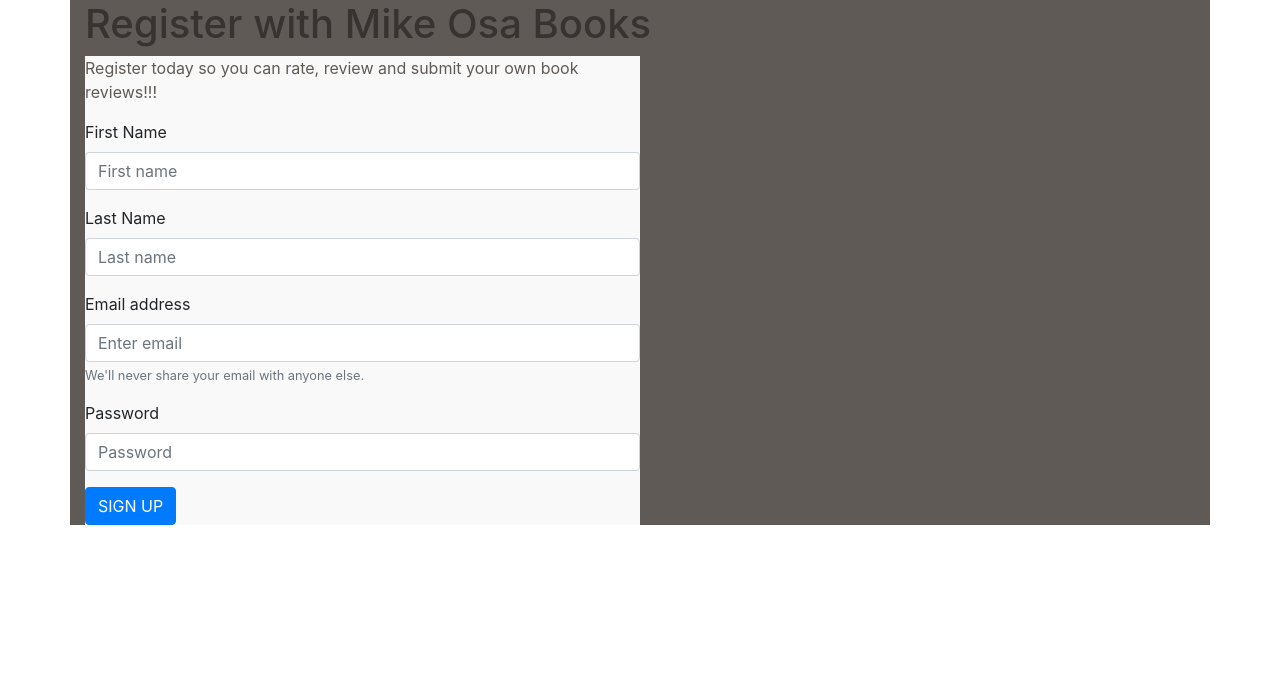
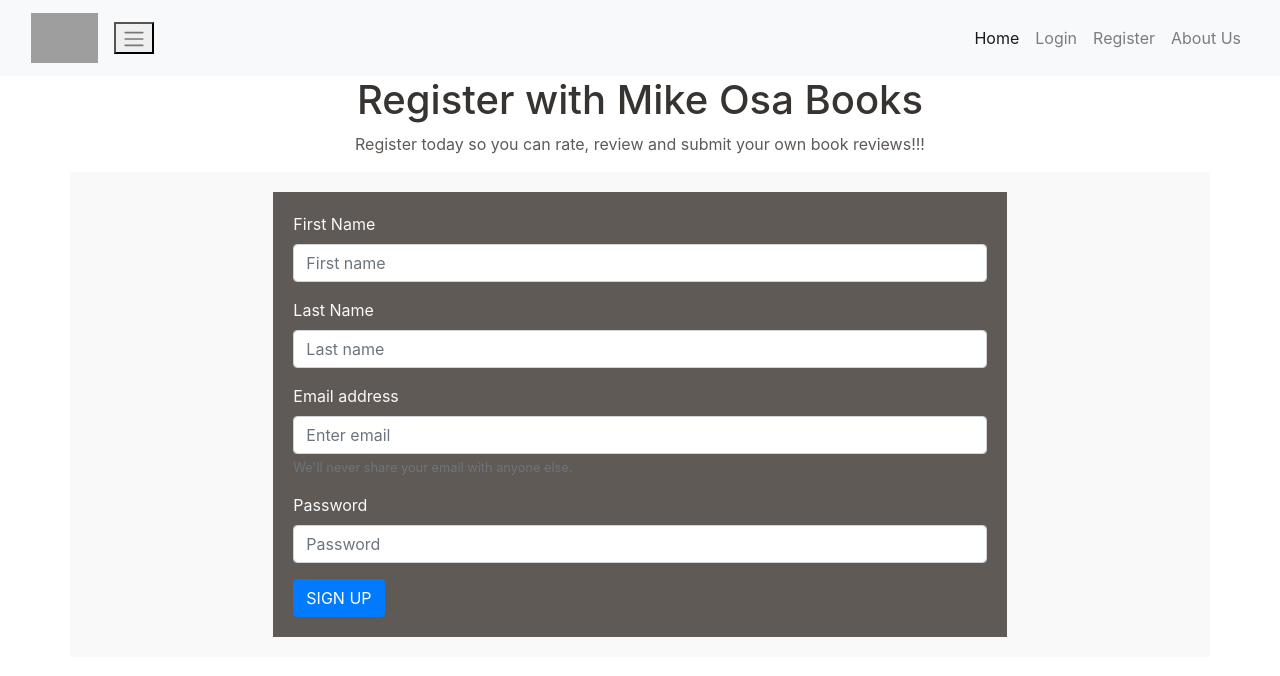
Before and after one commit to MikeOsa123/cs50_Web_Projects, a Flask app: page /register in a window 1280 px wide. Shown: the top 676 px of the page. Run offline with Flask 2, Linux system fonts and the light colour scheme; some libraries are stand-ins or nearby versions; grey boxes are pictures that could not be loaded.

Commit message:
Redesigned register and index page, styling is complete for index page. Added images for carousel, changed layout template

```diff
--- a/project1/static/styles/main.css
+++ b/project1/static/styles/main.css
@@ -1,14 +1,32 @@
+@import url('https://fonts.googleapis.com/css?family=Poppins:400,500,700');
+
 h1 {
-  color: #373331; }
+  color: #373331;
+  text-align: center;
+ }
+
+ .display-2 {
+  color: #faf9f9;
+ }
 
 p {
-  color: #605a56; }
+  color: #605a56;
+  text-align: center;
+}
 
 .container {
-  background-color: #605a56; }
+  background-color: #faf9f9; }
 
-.registerBox {
-  background-color: #faf9f9;
-  width: 50%; }
+.regbox {
+  background-color: #605a56;
+  width: 100%;
+}
 
+label {
+  color: #faf9f9;
+}
+
+.row, .regbox{
+  padding: 20px;
+}
 /*# sourceMappingURL=main.css.map */
--- a/project1/templates/layout.html
+++ b/project1/templates/layout.html
@@ -4,15 +4,39 @@
         <title>{% block title %}{% endblock %}</title>
         <link rel="stylesheet" href="https://stackpath.bootstrapcdn.com/bootstrap/4.1.3/css/bootstrap.min.css" integrity="sha384-MCw98/SFnGE8fJT3GXwEOngsV7Zt27NXFoaoApmYm81iuXoPkFOJwJ8ERdknLPMO" crossorigin="anonymous">
         <link rel= "stylesheet" type= "text/css" href= "{{ url_for('static',filename='styles/main.css') }}">
+        <script src="https://use.fontawesome.com/releases/v5.0.8/js/all.js"></script>
+        <script src="https://ajax.googleapis.com/ajax/libs/jquery/3.3.1/jquery.min.js"></script>
+	    <script src="https://cdnjs.cloudflare.com/ajax/libs/popper.js/1.12.9/umd/popper.min.js"></script>
+	    <script src="https://maxcdn.bootstrapcdn.com/bootstrap/4.0.0/js/bootstrap.min.js"></script>
     </head>
     <body>
-        <div class="container">
+    <nav class="navbar navbar-expand-md navbar-light bg-light sticky-top">
+        <div class="container-fluid">
+            <a class="navbar-brand" href="{{ url_for('index') }}"><img src="https://ubisafe.org/images/book-vector-emblem-5.png" alt="" height="50"></a>
+            <button class="navbar-toggle" type="button" data-toggle="collapse" data-target="#navbarResponsive">
+                <span class="navbar-toggler-icon"></span>
+            </button>
+            <div class="collapse navbar-collapse" id="navbarResponsive">
+                <ul class="navbar-nav ml-auto">
+                    <li class="nav-item active">
+                        <a href="{{ url_for('index') }}" class="nav-link">Home</a>
+                    </li>
+                    <li class="nav-item">
+                            <a href="{{ url_for('login') }}" class="nav-link">Login</a>
+                    </li>
+                    <li class="nav-item">
+                            <a href="{{ url_for('register') }}" class="nav-link">Register</a>
+                    </li>
+                    <li class="nav-item">
+                            <a href="#" class="nav-link">About Us</a>
+                    </li>
+                </ul>
+            </div>
+        </div>
+    </nav>
                 <h1>{% block heading %}{% endblock %}</h1>
 
                 {% block body %}
                 {% endblock %}
-
-        </div>
-
     </body>
 </html>
--- a/project1/templates/register.html
+++ b/project1/templates/register.html
@@ -13,6 +13,10 @@
         <p>
                 Register today so you can rate, review and submit your own book reviews!!!
         </p>
+        <div class="container">
+            <div class="row">
+                <div class="col"></div>
+                <div class="col-8 regbox">
                     <form action="{{ url_for('index') }}" method="post">
                         <div class="form-group">
                             <label for="userFirstName">First Name</label>
@@ -37,4 +41,8 @@
                             <button type="submit" class="btn btn-primary">SIGN UP</button>
                     </form>
                 </div>
+                <div class="col"></div>
+            </div>
+        </div>
+    </div>
 {% endblock %}
```
Also changed, not shown: project1/templates/index.html (+25 -7 lines), project1/logo.png (added), project1/static/images/logo.png (added), 3 other files. Lines whose indentation alone changed are shown as unchanged.
